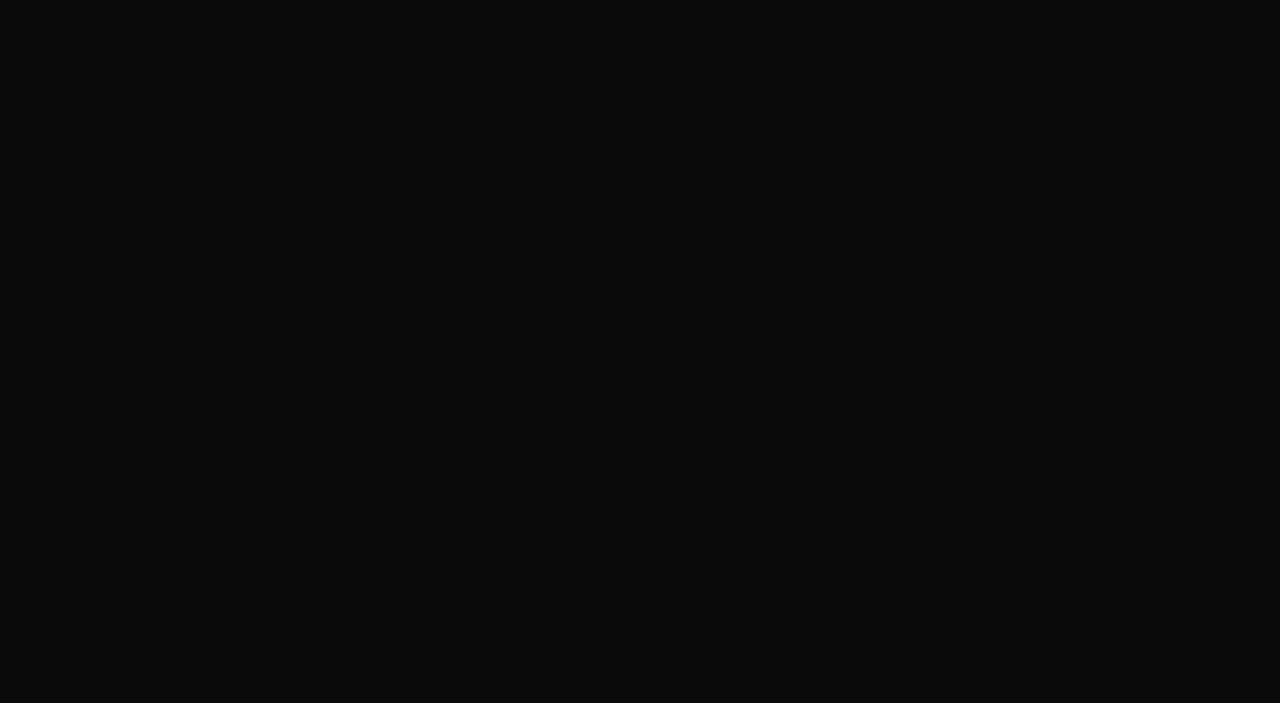
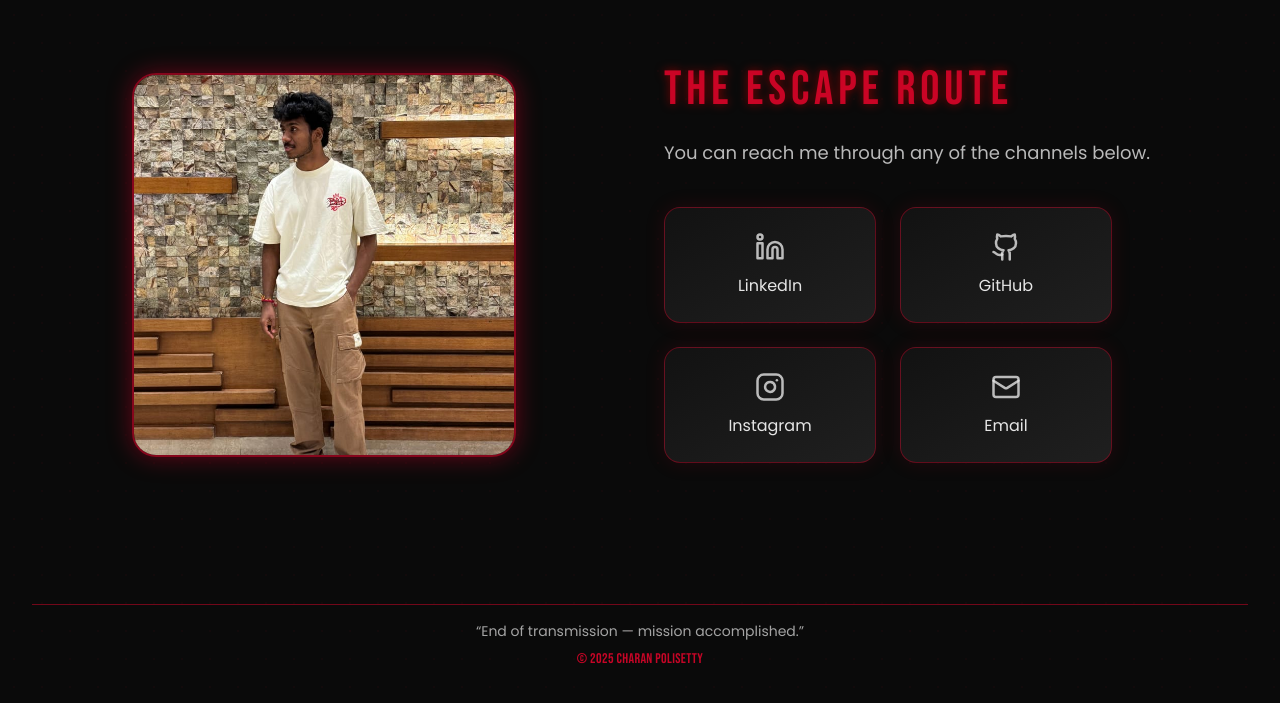
Before and after one commit to Charan0313/Charan_Portfolio, a React (Vite) app: page / in a window 1280 px wide. Shown: the part 3283-3986 px from the top of the page. Before the commit the page ends 3200 px from the top, so only its background shows below. Built offline with nearby package versions, Linux system fonts and the light colour scheme.

Commit message:
Added Contact with changes

```diff
--- a/src/App.jsx
+++ b/src/App.jsx
@@ -4,6 +4,7 @@ import Navbar from "./components/Navbar";
 import About from "./pages/About";
 import Projects from "./pages/Projects";
 import Skills from "./pages/Skills";
+import Contact from "./pages/Contact";
 import Home from "./pages/Home";
 
 export default function App() {
@@ -25,6 +26,7 @@ export default function App() {
           <About />
           <Projects/>
           <Skills />
+          <Contact/>
         </>
       )}
     </div>
--- a/src/components/Navbar.jsx
+++ b/src/components/Navbar.jsx
@@ -1,5 +1,5 @@
 import { useState } from "react";
-import { Menu, X } from "lucide-react"; // icons for open/close
+import { Menu, X } from "lucide-react";
 
 export default function Navbar() {
   const [menuOpen, setMenuOpen] = useState(false);
--- /dev/null
+++ b/src/pages/Contact.jsx
@@ -0,0 +1,110 @@
+import { motion } from "framer-motion";
+import { Github, Linkedin, Mail, Instagram } from "lucide-react";
+import charanImg from "../assets/charan.jpg";
+
+export default function Contact() {
+  return (
+    <section
+      id="contact"
+      className="min-h-screen bg-heistBlack text-heistGray flex flex-col justify-between px-8 py-12 relative overflow-hidden"
+    >
+      {/* Background Grid */}
+      <div className="absolute inset-0 opacity-[0.04] bg-[radial-gradient(circle_at_center,_#D90429_1px,_transparent_1px)] bg-[length:28px_28px] pointer-events-none"></div>
+
+      {/* Main Content */}
+      <div className="flex flex-col lg:flex-row items-center justify-center flex-grow gap-12 py-10">
+        {/* Left Side — Charan’s Photo */}
+        <motion.div
+          className="flex justify-center items-center lg:w-1/2"
+          initial={{ opacity: 0, x: -50 }}
+          whileInView={{ opacity: 1, x: 0 }}
+          transition={{ duration: 1 }}
+        >
+          <div className="relative group">
+            <img
+              src={charanImg}
+              alt="Charan"
+              className="w-80 h-80 md:w-96 md:h-96 rounded-3xl object-cover border-2 border-heistRed/60 shadow-[0_0_25px_#D9042970] group-hover:shadow-[0_0_35px_#D90429a0] transition-all duration-500"
+            />
+            {/* Hover Glow */}
+            <div className="absolute inset-0 rounded-3xl bg-heistRed/10 blur-xl opacity-0 group-hover:opacity-100 transition-all duration-500"></div>
+          </div>
+        </motion.div>
+
+        {/* Right Side — Charan’s Info */}
+        <motion.div
+          className="flex flex-col items-center lg:items-start lg:w-1/2 z-10"
+          initial={{ opacity: 0, x: 50 }}
+          whileInView={{ opacity: 1, x: 0 }}
+          transition={{ duration: 1 }}
+        >
+          {/* Title */}
+          <h2 className="text-5xl font-heading text-heistRed/90 mb-6 tracking-widest drop-shadow-[0_0_5px_#8B0000] text-center lg:text-left">
+            The Escape Route
+          </h2>
+
+          {/* Subtitle */}
+          <p className="text-heistGray/80 font-body text-lg leading-relaxed mb-10 text-center lg:text-left max-w-lg">
+            You can reach me
+            through any of the channels below.
+          </p>
+
+          {/* Contact Cards */}
+          <div className="grid grid-cols-2 gap-6 w-full max-w-md">
+            {[
+              {
+                icon: <Linkedin size={30} />,
+                label: "LinkedIn",
+                url: "https://www.linkedin.com/in/charan-polisetty",
+              },
+              {
+                icon: <Github size={30} />,
+                label: "GitHub",
+                url: "https://github.com/Charan0313",
+              },
+              {
+                icon: <Instagram size={30} />,
+                label: "Instagram",
+                url: "https://instagram.com/charan._.ssc",
+              },
+              {
+                icon: <Mail size={30} />,
+                label: "Email",
+                url: "mailto:charan.ssc006@gmail.com",
+              },
+            ].map((item, index) => (
+              <motion.a
+                key={index}
+                href={item.url}
+                target="_blank"
+                rel="noopener noreferrer"
+                className="flex flex-col items-center justify-center p-6 rounded-2xl bg-gradient-to-br from-[#121212] to-[#1f1f1f] border border-heistRed/40 shadow-[0_0_20px_#D9042920] hover:shadow-[0_0_25px_#D90429a0] backdrop-blur-md transition-all duration-500 group hover:scale-105"
+                whileHover={{ y: -4 }}
+              >
+                <div className="text-heistGray/80 group-hover:text-heistRed transition-colors duration-300">
+                  {item.icon}
+                </div>
+                <span className="mt-3 text-base font-body group-hover:text-heistRed transition-colors duration-300">
+                  {item.label}
+                </span>
+              </motion.a>
+            ))}
+          </div>
+        </motion.div>
+      </div>
+
+      {/* Footer — Always at Bottom */}
+      <motion.footer
+        className="text-center text-sm text-heistGray/70 border-t border-heistRed/50 pt-4 mt-10"
+        initial={{ opacity: 0 }}
+        whileInView={{ opacity: 1 }}
+        transition={{ delay: 1.2, duration: 1 }}
+      >
+        <p>“End of transmission — mission accomplished.”</p>
+        <p className="mt-2 text-heistRed/90 font-heading tracking-wide">
+          © 2025 Charan Polisetty
+        </p>
+      </motion.footer>
+    </section>
+  );
+}
--- a/src/pages/Home.jsx
+++ b/src/pages/Home.jsx
@@ -2,7 +2,10 @@ import { motion } from "framer-motion";
 
 export default function Home() {
   return (
-    <section className="flex flex-col items-center justify-center min-h-screen text-center">
+    <section
+      id="home"
+      className="flex flex-col items-center justify-center min-h-screen text-center"
+    >
       <motion.h1
         className="text-6xl font-heading text-heistRed"
         initial={{ y: 40, opacity: 0 }}
```
Also changed, not shown: src/assets/charan.jpg (added).
